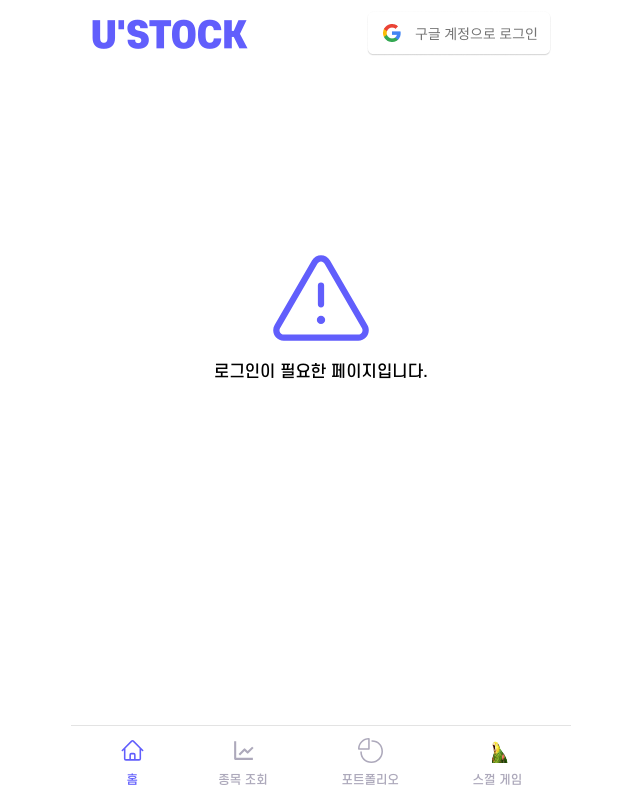
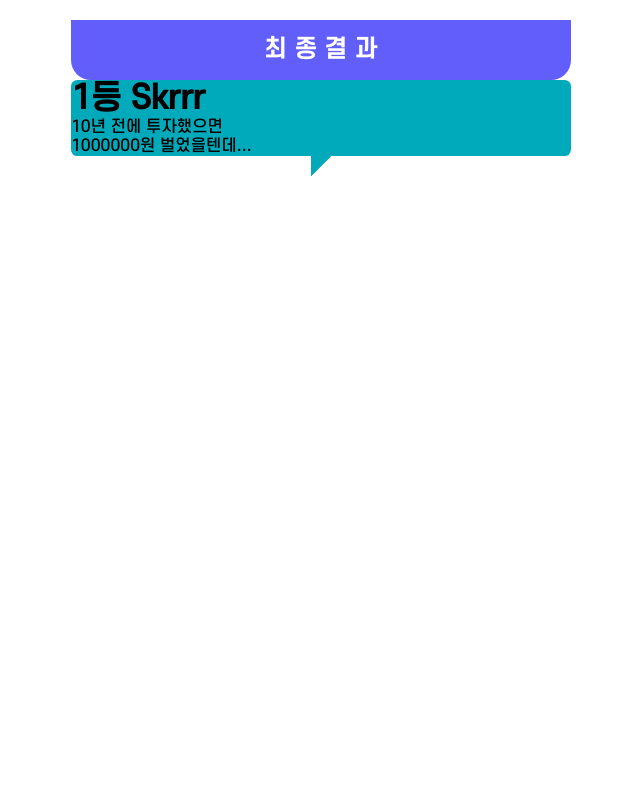
Before and after one commit to lucy726j/ustock-FE, a React (Create React App) app: page /game/result/total in a window 1280 px wide. Shown: the whole page, without its empty margins (319-959 px from the left). Built offline with nearby package versions, Linux system fonts and the light colour scheme.

Commit message:
Chore : 센트리 설정 변경, 게임용 헤더적용을 위한 라우터 수정 및 게임용  헤더 생성

```diff
--- a/public/index.html
+++ b/public/index.html
@@ -1,5 +1,5 @@
 <!DOCTYPE html>
-<html lang="en">
+<html lang="kr">
   <head>
     <meta charset="utf-8" />
     <link rel="icon" href="%PUBLIC_URL%/SkerrImg.png" />
--- /dev/null
+++ b/src/Component/Game/GameHeader.tsx
@@ -0,0 +1,22 @@
+import styled from "styled-components";
+import { Colors } from "../../Styles/Colors";
+import { GameHeaderProp } from "../../constants/interface";
+
+const Container = styled.div`
+  width: 100%;
+  height: 60px;
+  background-color: ${Colors.main};
+  color: white;
+  font-family: "SCDream6";
+  font-size: x-large;
+  text-align: center;
+  border-bottom-left-radius: 20px;
+  border-bottom-right-radius: 20px;
+  padding-top: 15px;
+`;
+
+const GameHeader: React.FC<GameHeaderProp> = ({ text }) => {
+  return <Container>{text}</Container>;
+};
+
+export default GameHeader;
--- a/src/Component/Layout/Layout.tsx
+++ b/src/Component/Layout/Layout.tsx
@@ -30,12 +30,13 @@ const Container = styled.div`
 const Layout = (props: { children: React.ReactNode }) => {
   const location = useLocation();
   const isLoginPage = location.pathname === "/nologin";
+  const isGame = location.pathname.includes("/game");
 
   return (
     <Container className="Layout">
-      {!isLoginPage && <Header />}
+      {!isLoginPage && !isGame && <Header />}
       <Main style={{ height: "100%" }}>{props.children}</Main>
-      {!isLoginPage && <NavBar />}
+      {!isLoginPage && !isGame && <NavBar />}
     </Container>
   );
 };
--- a/src/Pages/game/totalResult.tsx
+++ b/src/Pages/game/totalResult.tsx
@@ -1,5 +1,38 @@
+import styled from "styled-components";
+import GameHeader from "../../Component/Game/GameHeader";
+
+const Say = styled.div`
+  position: relative;
+  background: #00aabb;
+  border-radius: 0.4em;
+
+  ::after {
+    content: "";
+    position: absolute;
+    bottom: 0;
+    left: 50%;
+    width: 0;
+    height: 0;
+    border: 20px solid transparent;
+    border-top-color: #00aabb;
+    border-bottom: 0;
+    border-left: 0;
+    margin-left: -10px;
+    margin-bottom: -20px;
+  }
+`;
+
 const TotalResult = () => {
-  return <div>게임 최종 결과 페이지</div>;
+  return (
+    <div>
+      <GameHeader text={"최 종  결 과"} />
+      <Say>
+        <h1>1등 Skrrr</h1>
+        <p>10년 전에 투자했으면</p>
+        <p>1000000원 벌었을텐데...</p>
+      </Say>
+    </div>
+  );
 };
 
 export default TotalResult;
--- a/src/Router.tsx
+++ b/src/Router.tsx
@@ -42,12 +42,12 @@ const Router = () => {
           <Route path="/error" element={<ErrorPage />} />
 
           <Route path="/game" element={<SkrrrGamePage />} />
-          <Route path="/play/:year" element={<PlayPage />} />
-          <Route path="/info/:year" element={<InfoPage />} />
-          <Route path="/result/:year" element={<PlayResult />} />
-          <Route path="/result/total" element={<TotalResult />} />
-          <Route path="/gameStocks" element={<GameStocks />} />
-          <Route path="/rank" element={<Rank />} />
+          <Route path="/game/play/:year" element={<PlayPage />} />
+          <Route path="/game/info/:year" element={<InfoPage />} />
+          <Route path="/game/result/:year" element={<PlayResult />} />
+          <Route path="/game/result/total" element={<TotalResult />} />
+          <Route path="/game/gameStocks" element={<GameStocks />} />
+          <Route path="/game/rank" element={<Rank />} />
         </Routes>
         {/* <Routes></Routes> */}
       </Layout>
--- a/src/constants/interface.ts
+++ b/src/constants/interface.ts
@@ -183,3 +183,7 @@ export interface IconWrapperProps {
   $isActive: boolean;
   // Type for react-icons components
 }
+
+export interface GameHeaderProp {
+  text: String;
+}
--- a/src/index.tsx
+++ b/src/index.tsx
@@ -18,6 +18,7 @@ import {
 
 Sentry.init({
   dsn: "https://9ebd886018c37c250bd7e9536b0c8157@o4507837261021184.ingest.us.sentry.io/4507837311942656",
+  environment: "production",
   integrations: [
     Sentry.reactRouterV6BrowserTracingIntegration({
       useEffect,
```
